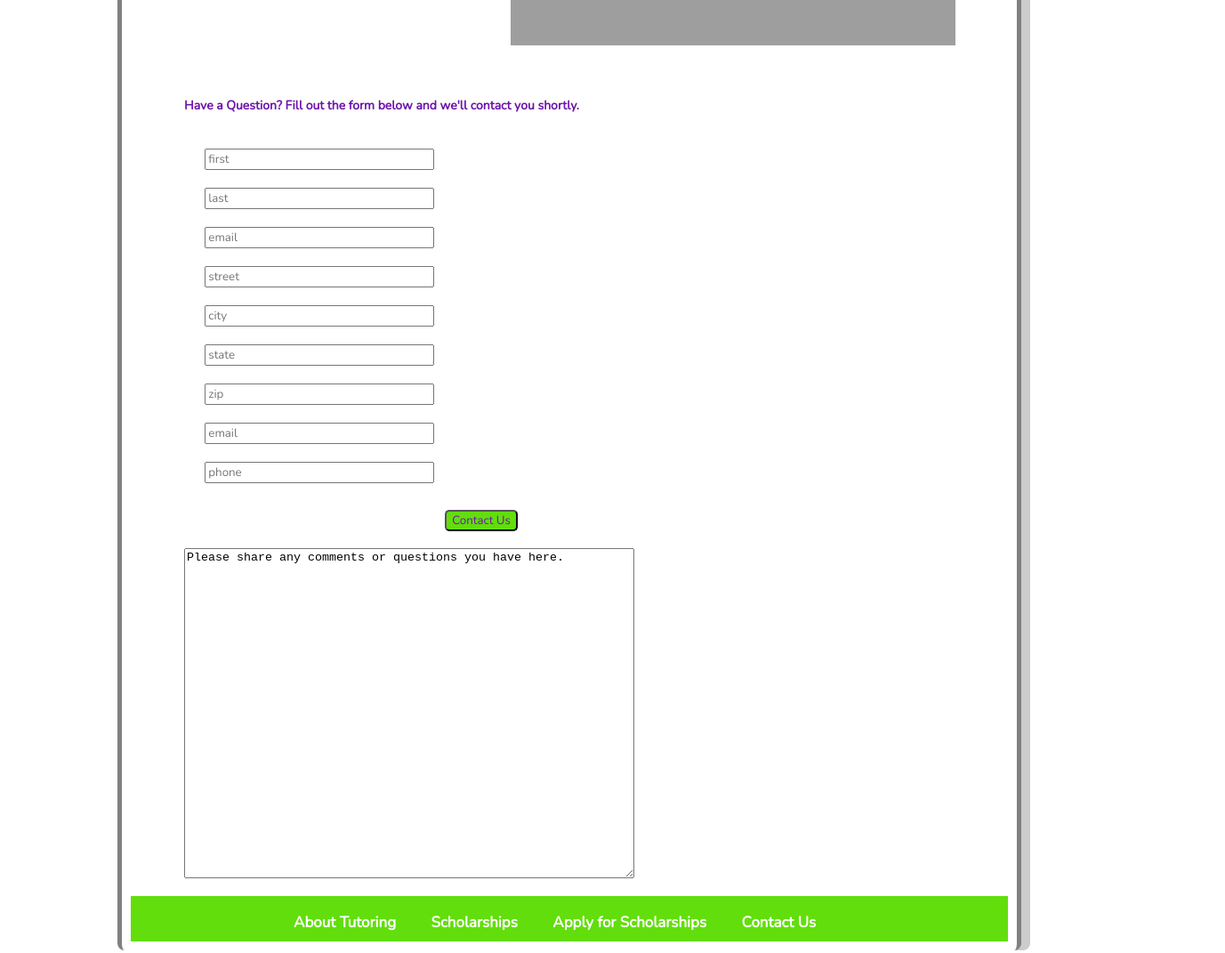
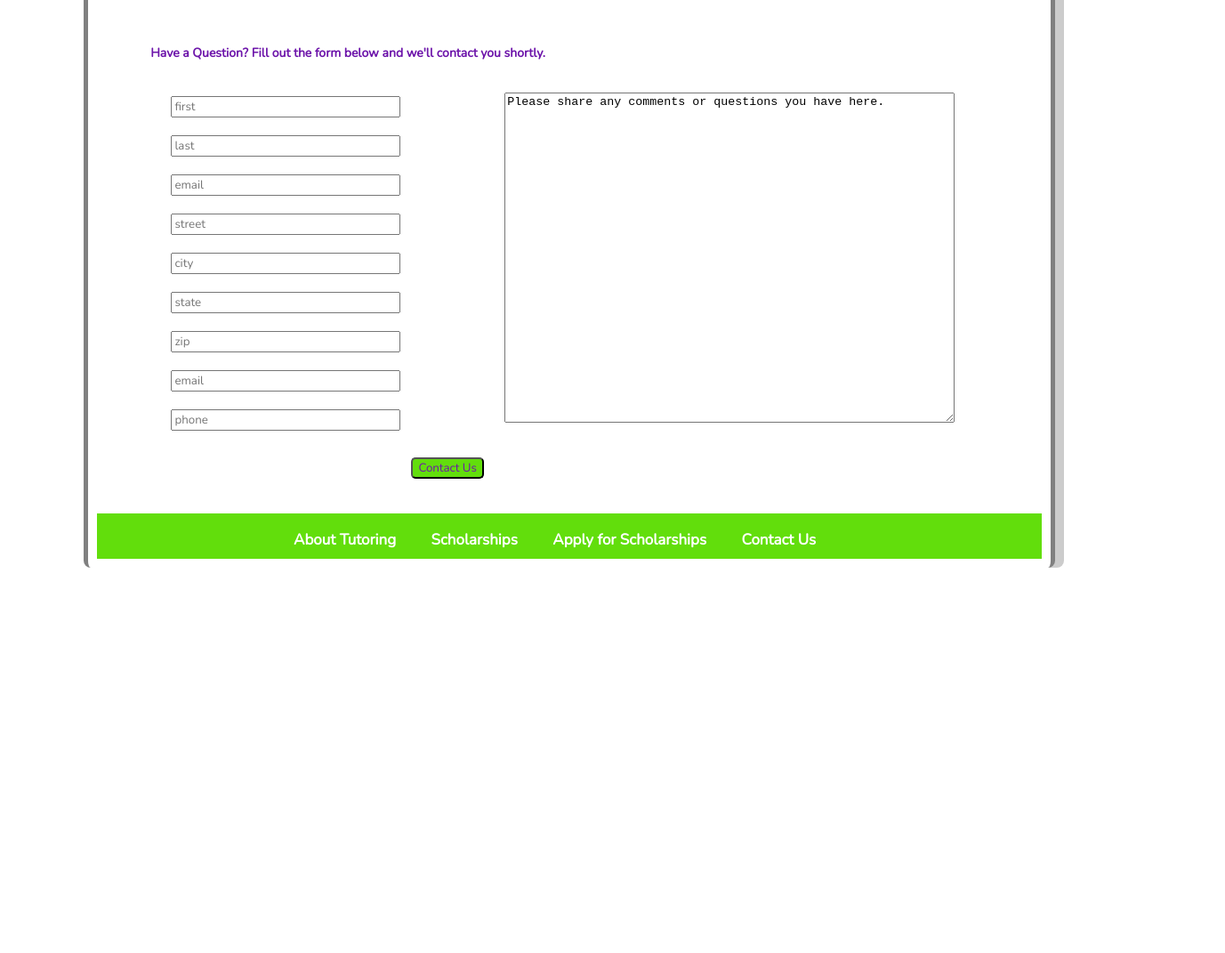
Before and after one commit to tcperry/tutoring-company, a plain HTML site: page contact.html in a window 1280 px wide. Shown: the part 643-1714 px from the top of the page at 89% size, 1377 px wide, since content can reach past the window. After the commit the page ends 1289 px from the top, so only its background shows below. Drawn offline with nearby package versions, Linux system fonts and the light colour scheme; grey boxes are pictures that could not be loaded; a web font is replaced by a local one.

Commit message:
commit
commit - firefox

```diff
--- a/style.css
+++ b/style.css
@@ -15,8 +15,8 @@ box-shadow: 10px 0 0 #ccc;
 background-color: #FFF;
 border-width: 5px;
 border-radius: 8px;
-width: 78%;
-
+/*width: 78%;*/
+width: 84%;
 }
 
 optgroup,option {
@@ -550,7 +550,7 @@ margin-left:100px;
 .contact-form form input {float:left; margin:10px;}
 .contact-form input[type=submit] {margin-left:280px !important;margin-top:20px;}
 #contact-text {float:left;width:330px;border:none;}
-textarea {float:left;width:500px;height:365px;}
+textarea {float:left;width:500px;height:365px;margin-top:12px;}
 
 .map {
 float:left;
```
